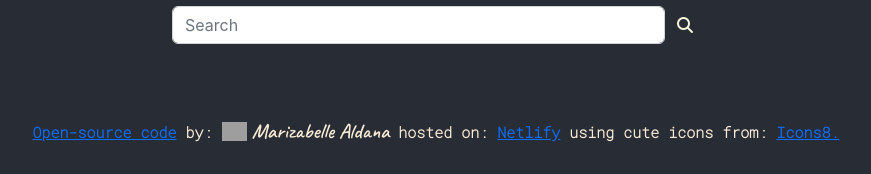
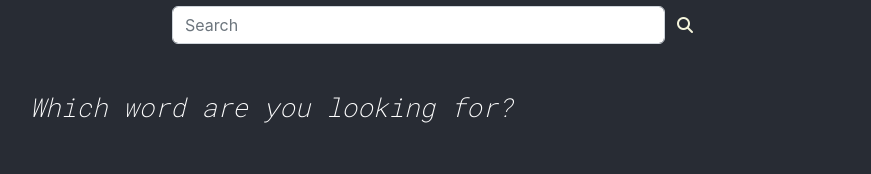
Before and after one commit to CatVirus22/dictionary-react, a React (Create React App) app: page / in a window 1280 px wide. Shown: the part 440-614 px from the top of the page, without its empty margins (201-1072 px from the left). Built offline with nearby package versions, Linux system fonts and the light colour scheme; grey boxes are pictures that could not be loaded.

Commit message:
changes made
Styling added to App.css
Synonym.js component added to Meaning.js
added to return to the else statement on Results.js
Synonym.js component created

```diff
--- a/src/App.css
+++ b/src/App.css
@@ -30,7 +30,7 @@ button:focus {
   box-shadow: 0 0 0 rgb(255, 255, 255) !important;
 }
 
-/* Result */
+/* Results */
 
 .result {
   font-size: 48px;
@@ -40,7 +40,8 @@ button:focus {
   text-transform: capitalize;
 }
 
-.phonetic {
+.phonetic,
+.noInput {
   font-size: 26px;
   color: white;
   font-family: "Roboto Mono", monospace;
@@ -48,7 +49,8 @@ button:focus {
   display: inline;
 }
 
-.meanings {
+.meanings,
+.synonyms {
   font-size: 18px;
   color: white;
   font-family: Verdana, Geneva, Tahoma, sans-serif;
@@ -57,13 +59,16 @@ button:focus {
 .examples {
   font-style: italic;
 }
+
 .speech {
   font-size: 22px;
   color: salmon;
   font-family: Verdana, Geneva, Tahoma, sans-serif;
   text-transform: capitalize;
   font-style: oblique;
+  font-weight: bold;
 }
+
 /* Footer */
 
 .coder {
--- a/src/Meaning.js
+++ b/src/Meaning.js
@@ -1,5 +1,6 @@
 import React from "react";
 import "./App.css";
+import Synonym from "./Synonym";
 
 export default function Meaning(props) {
   return (
@@ -15,6 +16,7 @@ export default function Meaning(props) {
                 <div key={index}>
                   <div className="definitions">{definition.definition}</div>
                   <p className="examples">{definition.example}</p>
+                  <Synonym synonyms={definition.synonyms} />
                 </div>
               );
             })}
--- a/src/Results.js
+++ b/src/Results.js
@@ -26,6 +26,12 @@ export default function Results(props) {
       </div>
     );
   } else {
-    return null;
+    return (
+      <div className="row d-flex justify-content-center">
+        <div className="col-sm-9 pe-0 ps-0 pt-4">
+          <h1 className="noInput">Which word are you looking for?</h1>
+        </div>
+      </div>
+    );
   }
 }
--- /dev/null
+++ b/src/Synonym.js
@@ -0,0 +1,6 @@
+import React from "react";
+import "./App.css";
+
+export default function Synonym() {
+  return <div>ddd</div>;
+}
```
